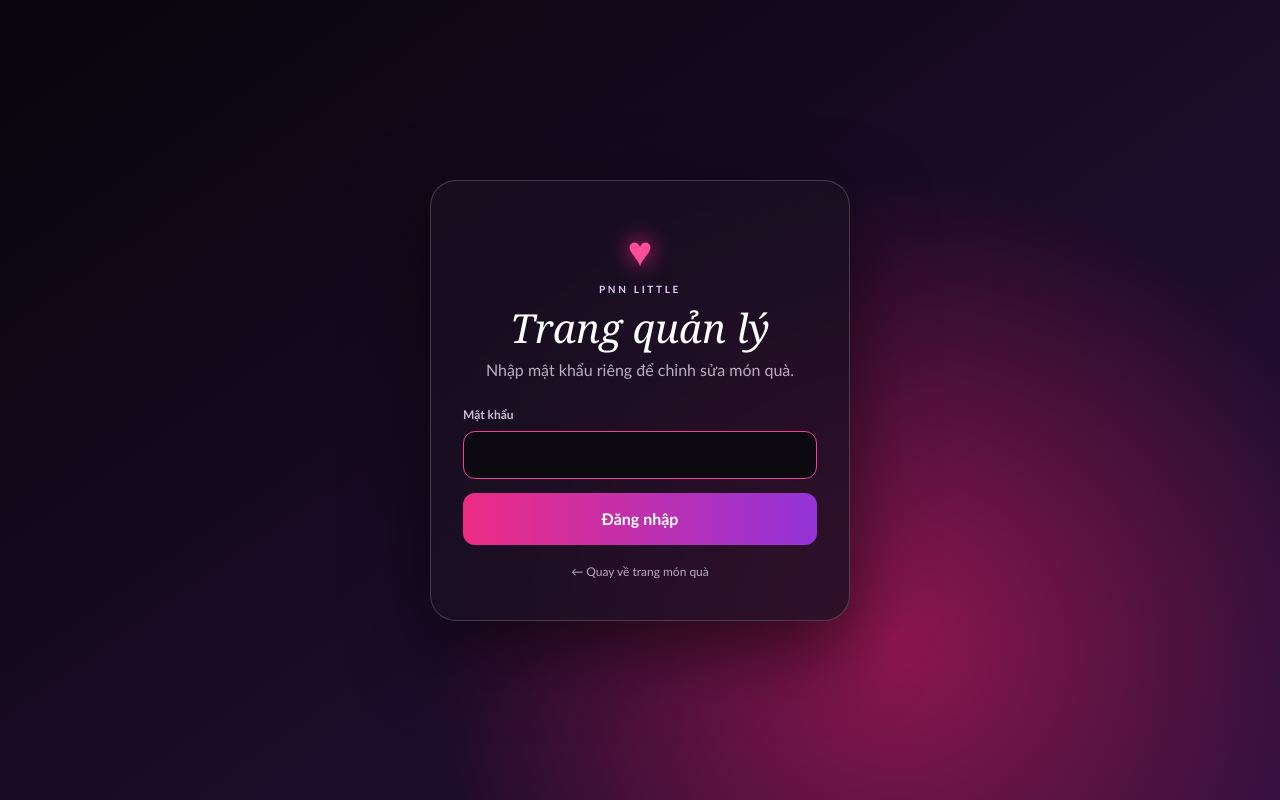
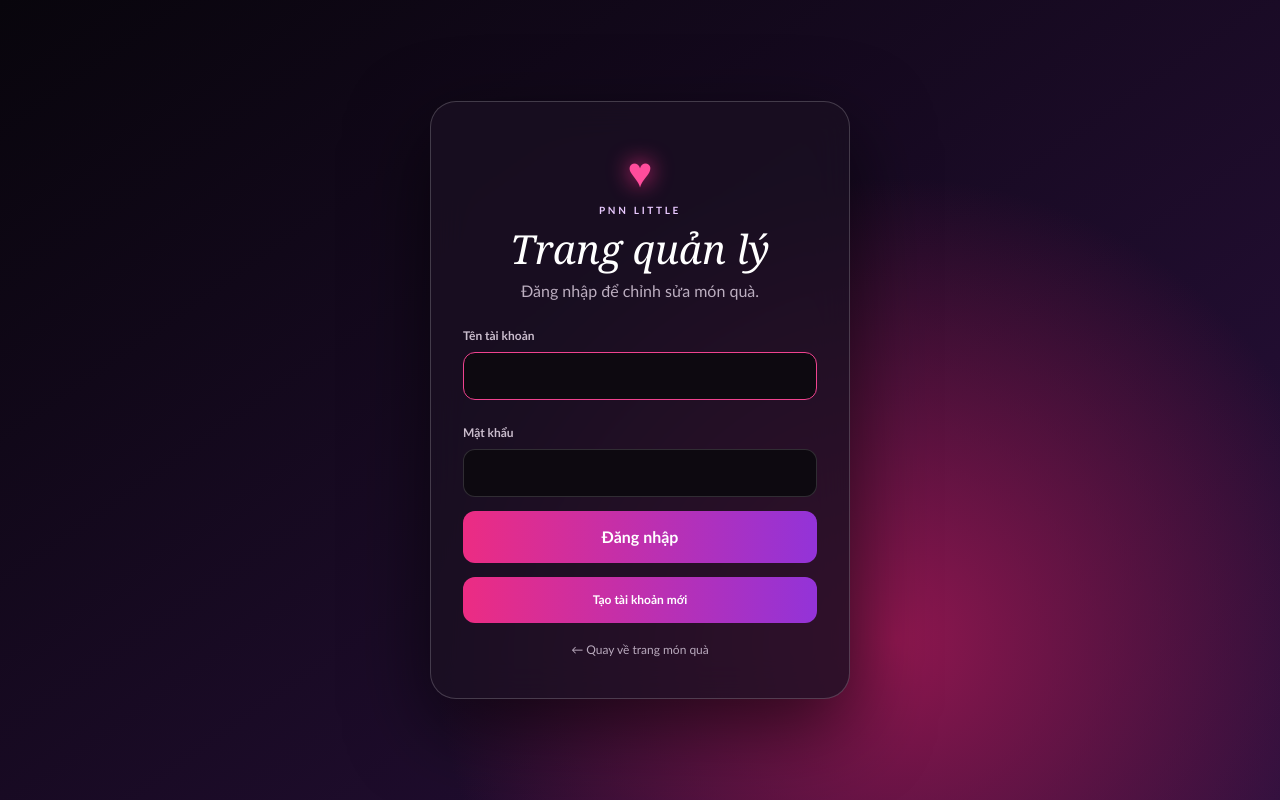
Before and after one commit to ngocnamh2007-star/PNN-LITTLE, a Next.js app: page /admin/login in a window 1280 px wide. Built offline with nearby package versions, Linux system fonts and the light colour scheme.

Commit message:
Add admin accounts and share link after save

```diff
--- a/app/admin-auth.ts
+++ b/app/admin-auth.ts
@@ -4,6 +4,7 @@ import { redirect } from "next/navigation";
 import { readState, writeState } from "./api/state-store";
 
 const PASSWORD_KEY = "admin-password-hash";
+const ACCOUNT_KEY = "admin-account";
 const SESSION_PREFIX = "admin-session:";
 export const SESSION_COOKIE = "pnn_admin_session";
 
@@ -28,6 +29,25 @@ export async function verifyPassword(password: string) {
     difference |= expectedHash.charCodeAt(index) ^ receivedHash.charCodeAt(index);
   }
   return difference === 0;
+}
+
+export async function hasAdminAccount() {
+  return Boolean(await readState<{ username: string; passwordHash: string }>(ACCOUNT_KEY));
+}
+
+export async function verifyAdminCredentials(username: string, password: string) {
+  const account = await readState<{ username: string; passwordHash: string }>(ACCOUNT_KEY);
+  if (account && account.username.toLowerCase() !== username.trim().toLowerCase()) return false;
+  if (account) return (await hashPassword(password)) === account.passwordHash;
+  return verifyPassword(password);
+}
+
+export async function createAdminAccount(username: string, password: string) {
+  const cleanUsername = username.trim();
+  if (!cleanUsername || password.length < 8 || (await hasAdminAccount())) throw new Error("Invalid account");
+  const passwordHash = await hashPassword(password);
+  await writeState(ACCOUNT_KEY, { username: cleanUsername, passwordHash });
+  await writeState(PASSWORD_KEY, passwordHash);
 }
 
 export async function changePassword(password: string) {
--- a/app/admin/AdminClient.tsx
+++ b/app/admin/AdminClient.tsx
@@ -63,6 +63,7 @@ export default function AdminPage() {
   const [newLine, setNewLine] = useState("");
   const [selection, setSelection] = useState<GiftSelection | null>(null);
   const [status, setStatus] = useState("");
+  const [shareLink, setShareLink] = useState("");
   const [currentPassword, setCurrentPassword] = useState("");
   const [newPassword, setNewPassword] = useState("");
   const [confirmPassword, setConfirmPassword] = useState("");
@@ -260,7 +261,8 @@ export default function AdminPage() {
       const optimizedConfig = { ...config, photos: optimizedPhotos };
       await saveRemoteConfig(optimizedConfig);
       setConfig(optimizedConfig);
-      setStatus("Đã lưu nội dung thành công");
+      setShareLink(`${window.location.origin}/`);
+      setStatus("Đã lưu nội dung thành công — link đã sẵn sàng để gửi");
     } catch {
       setStatus("Không thể lưu ảnh. Hãy xóa một ảnh rồi thử lại.");
     }
@@ -604,6 +606,12 @@ export default function AdminPage() {
           {status && <span className="save-status">{status}</span>}
           <button className="save-button" type="button" onClick={persist}>Lưu thay đổi</button>
         </div>
+        {shareLink && (
+          <div className="share-link">
+            <input readOnly value={shareLink} aria-label="Link gửi người nhận" />
+            <button type="button" onClick={() => void navigator.clipboard?.writeText(shareLink)}>Sao chép link</button>
+          </div>
+        )}
       </footer>
     </main>
   );
--- a/app/admin/login/page.tsx
+++ b/app/admin/login/page.tsx
@@ -3,6 +3,8 @@
 import { FormEvent, useState } from "react";
 
 export default function AdminLoginPage() {
+  const [mode, setMode] = useState<"login" | "signup">("login");
+  const [username, setUsername] = useState("");
   const [password, setPassword] = useState("");
   const [error, setError] = useState("");
   const [loading, setLoading] = useState(false);
@@ -11,10 +13,10 @@ export default function AdminLoginPage() {
     event.preventDefault();
     setLoading(true);
     setError("");
-    const response = await fetch("/api/admin/login", {
+    const response = await fetch(mode === "signup" ? "/api/admin/signup" : "/api/admin/login", {
       method: "POST",
       headers: { "content-type": "application/json" },
-      body: JSON.stringify({ password }),
+      body: JSON.stringify({ username, password }),
     });
     if (response.ok) window.location.href = "/admin";
     else {
@@ -29,8 +31,9 @@ export default function AdminLoginPage() {
       <form className="admin-login-card" onSubmit={submit}>
         <div className="login-lock">♥</div>
         <p className="eyebrow">PNN LITTLE</p>
-        <h1>Trang quản lý</h1>
-        <p>Nhập mật khẩu riêng để chỉnh sửa món quà.</p>
+        <h1>{mode === "signup" ? "Tạo tài khoản" : "Trang quản lý"}</h1>
+        <p>{mode === "signup" ? "Tạo tài khoản riêng để bảo vệ trang quản lý." : "Đăng nhập để chỉnh sửa món quà."}</p>
+        <label><span>Tên tài khoản</span><input value={username} autoComplete="username" onChange={(event) => setUsername(event.target.value)} autoFocus /></label>
         <label>
           <span>Mật khẩu</span>
           <input
@@ -38,11 +41,11 @@ export default function AdminLoginPage() {
             autoComplete="current-password"
             value={password}
             onChange={(event) => setPassword(event.target.value)}
-            autoFocus
           />
         </label>
         {error && <div className="login-error">{error}</div>}
-        <button type="submit" disabled={loading}>{loading ? "Đang kiểm tra..." : "Đăng nhập"}</button>
+        <button type="submit" disabled={loading}>{loading ? "Đang xử lý..." : mode === "signup" ? "Tạo tài khoản" : "Đăng nhập"}</button>
+        <button type="button" className="login-switch" onClick={() => { setMode(mode === "login" ? "signup" : "login"); setError(""); }}>{mode === "login" ? "Tạo tài khoản mới" : "Đã có tài khoản? Đăng nhập"}</button>
         <a href="/">← Quay về trang món quà</a>
       </form>
     </main>
--- a/app/api/admin/login/route.ts
+++ b/app/api/admin/login/route.ts
@@ -1,8 +1,8 @@
-import { createAdminSession, SESSION_COOKIE, verifyPassword } from "../../../admin-auth";
+import { createAdminSession, SESSION_COOKIE, verifyAdminCredentials } from "../../../admin-auth";
 
 export async function POST(request: Request) {
-  const payload = (await request.json()) as { password?: string };
-  if (!payload.password || !(await verifyPassword(payload.password))) {
+  const payload = (await request.json()) as { username?: string; password?: string };
+  if (!payload.password || !(await verifyAdminCredentials(payload.username || "admin", payload.password))) {
     return Response.json({ error: "Mật khẩu không đúng" }, { status: 401 });
   }
   const token = await createAdminSession();
--- /dev/null
+++ b/app/api/admin/signup/route.ts
@@ -0,0 +1,15 @@
+import { createAdminAccount, createAdminSession, hasAdminAccount, SESSION_COOKIE } from "../../../admin-auth";
+
+export async function GET() {
+  return Response.json({ available: !(await hasAdminAccount()) });
+}
+
+export async function POST(request: Request) {
+  const payload = (await request.json()) as { username?: string; password?: string };
+  if (!payload.username?.trim()) return Response.json({ error: "Vui lòng nhập tên tài khoản" }, { status: 400 });
+  if (!payload.password || payload.password.length < 8) return Response.json({ error: "Mật khẩu cần ít nhất 8 ký tự" }, { status: 400 });
+  try { await createAdminAccount(payload.username, payload.password); }
+  catch { return Response.json({ error: "Tài khoản đã tồn tại" }, { status: 409 }); }
+  const token = await createAdminSession();
+  return Response.json({ ok: true }, { headers: { "set-cookie": `${SESSION_COOKIE}=${token}; Path=/; HttpOnly; Secure; SameSite=Lax; Max-Age=1209600` } });
+}
--- a/app/globals.css
+++ b/app/globals.css
@@ -216,6 +216,10 @@ button { color: inherit; }
 .admin-login-card input:focus { border-color: #ef438f; }
 .admin-login-card > button { width: 100%; margin-top: 14px; padding: 14px; border: 0; border-radius: 12px; color: white; background: linear-gradient(90deg, #ec2c83, #9333d8); cursor: pointer; font-weight: 800; }
 .admin-login-card > a { display: inline-block; margin-top: 18px; color: #b9aabd; text-decoration: none; font-size: 12px; }
+.login-switch { margin-top: 12px; border: 0; color: #e9a5cd; background: transparent; cursor: pointer; font-size: 12px; }
+.share-link { width: 100%; display: flex; gap: 8px; margin-top: 12px; }
+.share-link input { min-width: 0; flex: 1; height: 42px; padding: 0 12px; color: #d9c8dc; border: 1px solid #ffffff20; border-radius: 10px; background: #0d0a10; }
+.share-link button { border: 1px solid #ffffff24; border-radius: 10px; color: white; background: #ffffff0c; cursor: pointer; padding: 0 12px; }
 .login-error { margin-top: 10px; color: #ff8ca5; font-size: 12px; }
 .admin-actions > div { display: flex; align-items: center; gap: 14px; }
 .reset-button, .save-button { border-radius: 12px; padding: 13px 18px; cursor: pointer; font-size: 12px; font-weight: 800; }
```
